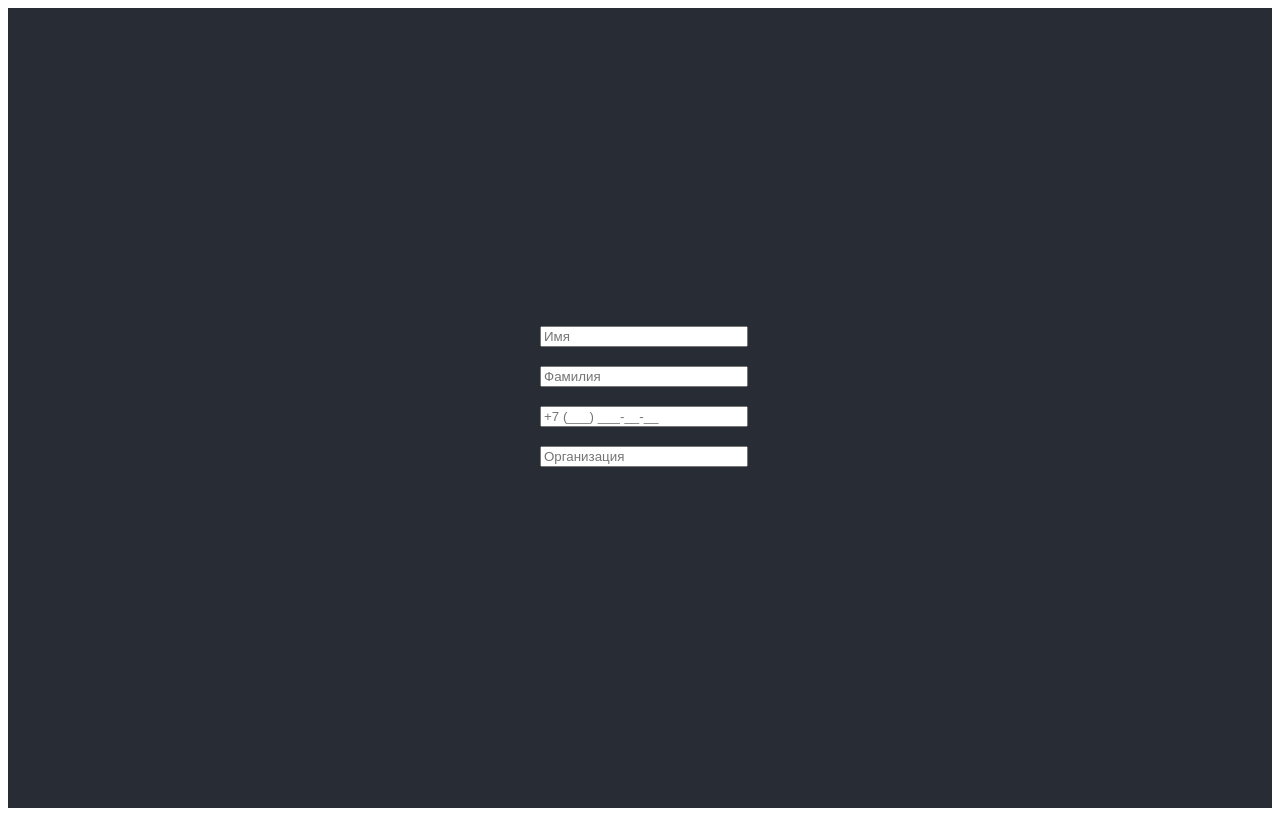
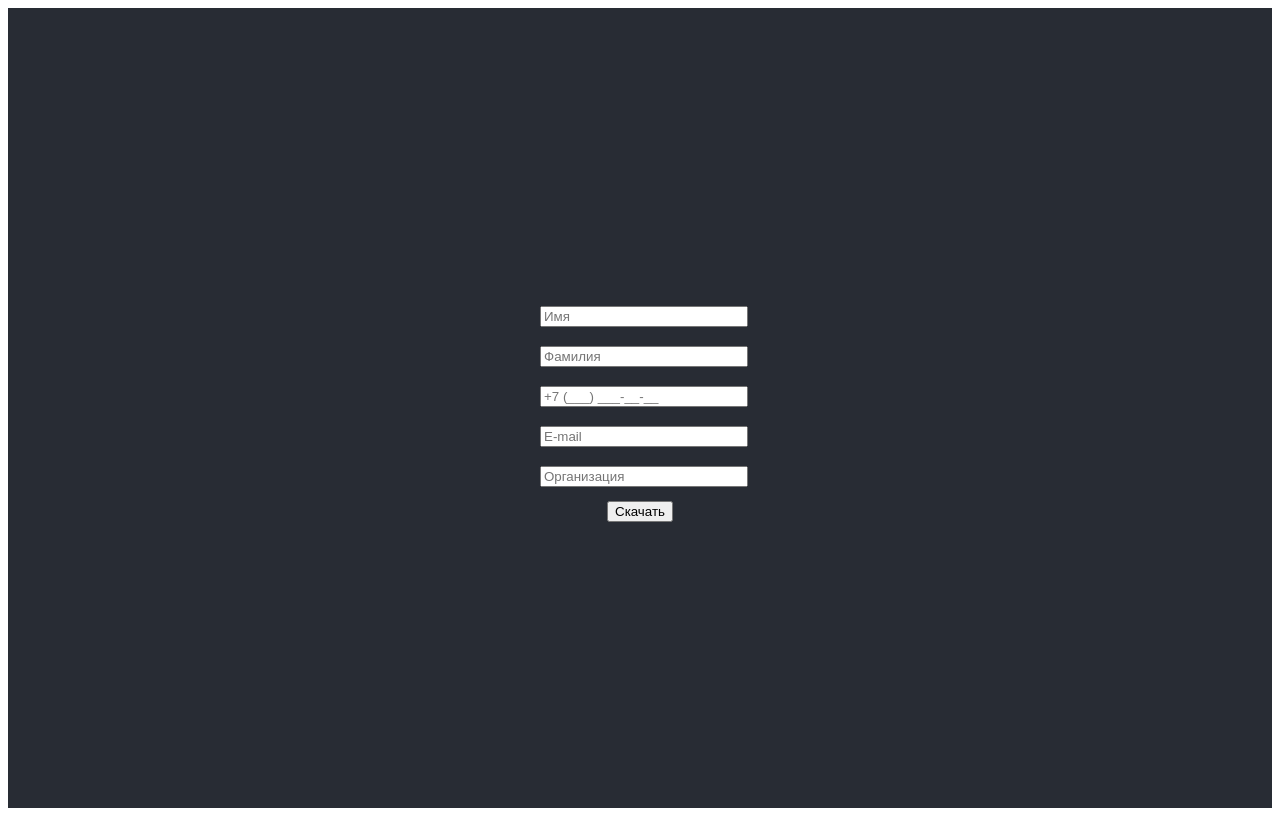
Before and after one commit to gthrm/Environment_React-Redux, a React app: page / in a window 1280 px wide. Built offline with nearby package versions, Linux system fonts and the light colour scheme.

Commit message:
React-Redux

```diff
--- a/src/components/App.js
+++ b/src/components/App.js
@@ -3,9 +3,12 @@ import InputMask from 'react-input-mask';
 
 import { connect } from 'react-redux';
 import { bindActionCreators } from 'redux';
-import { changeName, changeSecondName, changeTel, changeOrg } from '../store/actions';
+import { apiPrefix } from '../etc/config.json';
+import { changeName, changeSecondName, changeTel, changeOrg, changeEmail, getInitialState } from '../store/actions';
 
 import './App.css';
+
+
 
 class App extends Component {
 
@@ -57,12 +60,33 @@ class App extends Component {
 
 
     // можно использоват для проверки заполненности номера
-    onChangeTel(data) {
-        if(data.target.value.endsWith('_') === false){
-            console.log('заполнен');
+    // onChangeTel(data) {
+    //     if(data.target.value.endsWith('_') === false){
+    //         console.log('заполнен');
+    //     }
+    // }
+    //
+
+    handleClickButton(){
+        console.log(this.props);
+        if (this.props.name !== '' && this.props.secondName !== '' && this.props.email !== '' && this.props.tel !== '' && this.props.org !== '') {
+            const request = new XMLHttpRequest();
+            const body = JSON.stringify({
+                name: this.props.name,
+                secondName: this.props.secondName,
+                email: this.props.email,
+                tel: this.props.tel,
+                org: this.props.org
+            });
+            this.props.getInitialState();
+            request.open("POST", `${apiPrefix}/user`, true);
+            request.setRequestHeader('Content-Type', 'application/json; charset=utf-8');
+            request.send(body);
+        } else {
+            alert('Пожалуйста заполните все поля!');
         }
+
     }
-    //
 
     render() {
         console.log('this.props в render(): ', this.props);
@@ -105,6 +129,17 @@ class App extends Component {
                 <div className="App-div-input">
                     <input
                         className="App-input"
+                        value={this.props.email}
+                        type="text"
+                        placeholder="E-mail"
+                        onChange={(event)=>{
+                            this.props.changeEmail(event.target.value);
+                        }}
+                    />
+                </div>
+                <div className="App-div-input">
+                    <input
+                        className="App-input"
                         value={this.props.org}
                         type="text"
                         placeholder="Организация"
@@ -114,9 +149,7 @@ class App extends Component {
                     />
                 </div>
                 <div>
-                    <h3>
-                        {this.props.name + ' ' + this.props.secondName + ' ' + this.props.tel + ' ' + this.props.org }
-                    </h3>
+                    <button className="App-button" onClick={()=>this.handleClickButton()}>Скачать</button>
                 </div>
             </div>
         );
@@ -128,6 +161,7 @@ const mapStateToProps = (state)=> {
     return {
       name: state.name,
       secondName: state.secondName,
+      email: state.email,
       tel: state.tel,
       org: state.org
     }
@@ -137,8 +171,10 @@ const mapDispatchToProps = (dispatch) => {
     return {
       changeName: bindActionCreators(changeName, dispatch),
       changeSecondName: bindActionCreators(changeSecondName, dispatch),
+      changeEmail: bindActionCreators(changeEmail, dispatch),
       changeTel: bindActionCreators(changeTel, dispatch),
-      changeOrg: bindActionCreators(changeOrg, dispatch)
+      changeOrg: bindActionCreators(changeOrg, dispatch),
+      getInitialState: bindActionCreators(getInitialState, dispatch)
     }
 };
 
--- a/src/constants/index.js
+++ b/src/constants/index.js
@@ -2,3 +2,5 @@ export const ACTION_CHANGE_NAME = 'ACTION_CHANGE_NAME';
 export const ACTION_CHANGE_SECOND_NAME = 'ACTION_CHANGE_SECOND_NAME';
 export const ACTION_CHANGE_TEL = 'ACTION_CHANGE_TEL';
 export const ACTION_CHANGE_ORG = 'ACTION_CHANGE_ORG';
+export const ACTION_CHANGE_EMAIL = 'ACTION_CHANGE_EMAIL';
+export const ACTION_GET_INITIAL_STATE = 'ACTION_GET_INITIAL_STATE';
--- /dev/null
+++ b/src/etc/config.json
@@ -0,0 +1,3 @@
+{
+    "apiPrefix": "http://localhost:8080"
+}
--- a/src/store/actions.js
+++ b/src/store/actions.js
@@ -1,4 +1,4 @@
-import { ACTION_CHANGE_NAME, ACTION_CHANGE_SECOND_NAME, ACTION_CHANGE_TEL, ACTION_CHANGE_ORG } from '../constants';
+import { ACTION_CHANGE_NAME, ACTION_CHANGE_SECOND_NAME, ACTION_CHANGE_TEL, ACTION_CHANGE_ORG, ACTION_CHANGE_EMAIL, ACTION_GET_INITIAL_STATE } from '../constants';
 
 export const changeName = (NewName) => {
   return {
@@ -27,3 +27,16 @@ export const changeOrg = (NewOrg) => {
     payload: NewOrg
   }
 };
+
+export const changeEmail = (NewEmail) => {
+  return {
+    type: ACTION_CHANGE_EMAIL,
+    payload: NewEmail
+  }
+};
+
+export const getInitialState = () => {
+  return {
+    type: ACTION_GET_INITIAL_STATE
+  }
+};
--- a/src/store/initialState.js
+++ b/src/store/initialState.js
@@ -1,6 +1,7 @@
 export const initialState = {
     name: '',
     secondName: '',
+    email: '',
     tel: '',
     org: ''
 };
--- a/src/store/reducers.js
+++ b/src/store/reducers.js
@@ -1,4 +1,4 @@
-import { ACTION_CHANGE_NAME, ACTION_CHANGE_SECOND_NAME, ACTION_CHANGE_TEL, ACTION_CHANGE_ORG } from '../constants';
+import { ACTION_CHANGE_NAME, ACTION_CHANGE_SECOND_NAME, ACTION_CHANGE_TEL, ACTION_CHANGE_ORG, ACTION_CHANGE_EMAIL, ACTION_GET_INITIAL_STATE } from '../constants';
 import { initialState } from './initialState.js'
 
 
@@ -30,10 +30,14 @@ import { initialState } from './initialState.js'
         return { ...state, name: action.payload }
       case ACTION_CHANGE_SECOND_NAME:
         return { ...state, secondName: action.payload }
+      case ACTION_CHANGE_EMAIL:
+        return { ...state, email: action.payload}
       case ACTION_CHANGE_TEL:
         return { ...state, tel: action.payload }
       case ACTION_CHANGE_ORG:
         return { ...state, org: action.payload }
+      case ACTION_GET_INITIAL_STATE:
+        return initialState
     }
     return state;
   };
```
Also changed, not shown: 2 other files (tests, documents, lock files or other folders). Lines whose indentation alone changed are shown as unchanged.
